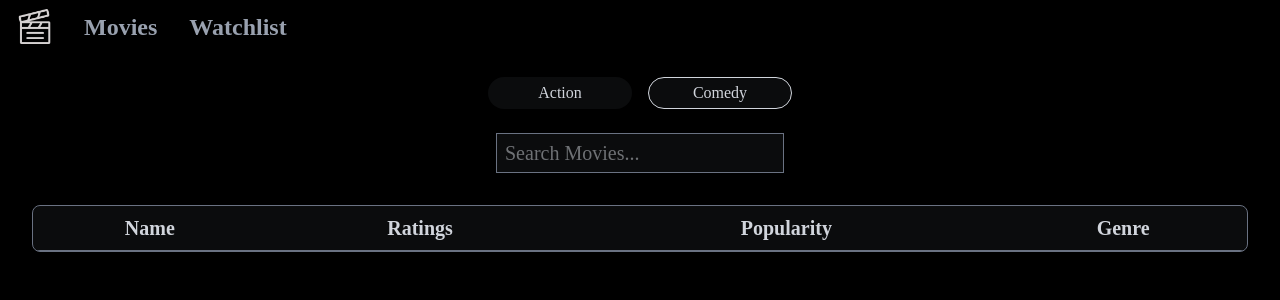
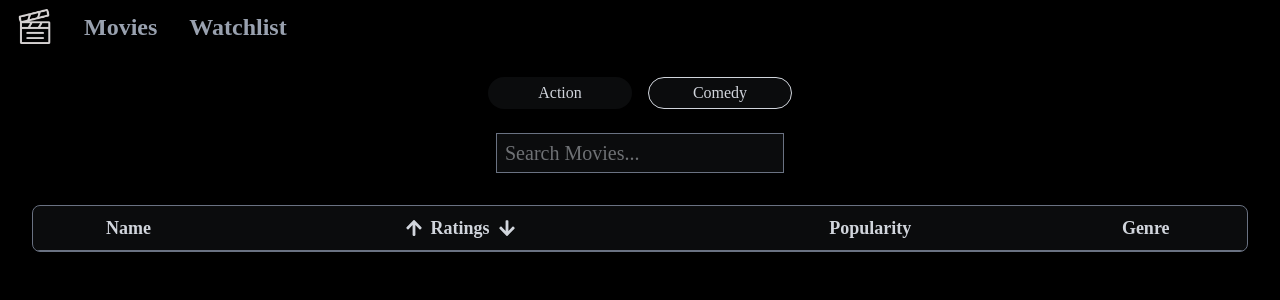
Before and after one commit to Kavana-navada/mini-imbd-clone, a React (Vite) app: page /watchlist in a window 1280 px wide. Shown: the top 300 px of the page. Built offline with nearby package versions, Linux system fonts and the light colour scheme.

Commit message:
implemented sorting

```diff
--- a/src/App.jsx
+++ b/src/App.jsx
@@ -49,7 +49,7 @@ function App() {
         />
         <Route
           path="/watchlist"
-          element={<WatchList watchlist={watchlist} />}
+          element={<WatchList watchlist={watchlist} setWatchlist={setWatchlist} />}
         />
       </Routes>
     </BrowserRouter>
--- a/src/components/WatchList.jsx
+++ b/src/components/WatchList.jsx
@@ -1,10 +1,25 @@
 import React, { useState } from "react";
-import { FaTrash } from "react-icons/fa";
+import { FaTrash, FaArrowUp, FaArrowDown } from "react-icons/fa";
 
-function WatchList({ watchlist }) {
-  const [search,setSearch]=useState("");
-  let handleSearch=(e)=>{
-    setSearch(e.target.value)
+function WatchList({ watchlist,setWatchlist }) {
+  const [search, setSearch] = useState("");
+  let handleSearch = (e) => {
+    setSearch(e.target.value);
+  };
+
+  let sortAscending=()=>{
+    let sortedAscending= watchlist.sort((movieA,movieB)=>{
+      return movieA.vote_average-movieB.vote_average
+    })
+    setWatchlist([...sortedAscending])
+
+  }
+
+  let sortDecending=()=>{
+    let sortedDecending=watchlist.sort((movieA,movieB)=>{
+      return movieB.vote_average-movieA.vote_average
+    })
+    setWatchlist([...sortedDecending])
 
   }
   return (
@@ -29,22 +44,32 @@ function WatchList({ watchlist }) {
       </div>
 
       <div className="m-8 border border-gray-500 overflow-hidden rounded-lg ">
-        <table className=" text-gray-300 w-full text-center">
-          <thead className="border-b border-gray-500 ">
-            <tr className="bg-gray-500/10 text-xl ">
+        <table className=" text-gray-300 w-full ">
+          <thead className="border-b border-gray-500  text-center ">
+            <tr className="bg-gray-500/10 text-lg ">
               <th className="py-2">Name</th>
-              <th>Ratings</th>
+              <th className="flex gap-2 py-2 items-center justify-center">
+                <FaArrowUp onClick={sortAscending} />
+                <span className="text-right">Ratings</span>
+                <FaArrowDown onClick={sortDecending} />
+              </th>
+
               <th>Popularity</th>
               <th>Genre</th>
               <th></th>
             </tr>
           </thead>
-          <tbody>
-            {watchlist.filter((movieObj)=>{
-              return movieObj.title.toLowerCase().includes(search.toLocaleLowerCase())
-            }).map((movieObj) => {
-              return <tr className="border-b border-gray-500" key={movieObj.id}>
-                <td className="flex items-center px-4 py-4" >
+          <tbody className="text-center">
+            {watchlist
+              .filter((movieObj) => {
+                return movieObj.title
+                  .toLowerCase()
+                  .includes(search.toLocaleLowerCase());
+              })
+              .map((movieObj) => {
+                return (
+                  <tr className="border-b border-gray-500" key={movieObj.id}>
+                    <td className="flex items-center px-4 py-4">
                       <img
                         className="h-[6rem] w-[6rem]"
                         src={`https://image.tmdb.org/t/p/original/${movieObj.poster_path}`}
@@ -58,10 +83,9 @@ function WatchList({ watchlist }) {
                     <td>
                       <FaTrash color="red" />
                     </td>
-              </tr>;
-
+                  </tr>
+                );
               })}
-
           </tbody>
         </table>
       </div>
```
Lines whose indentation alone changed are shown as unchanged.
